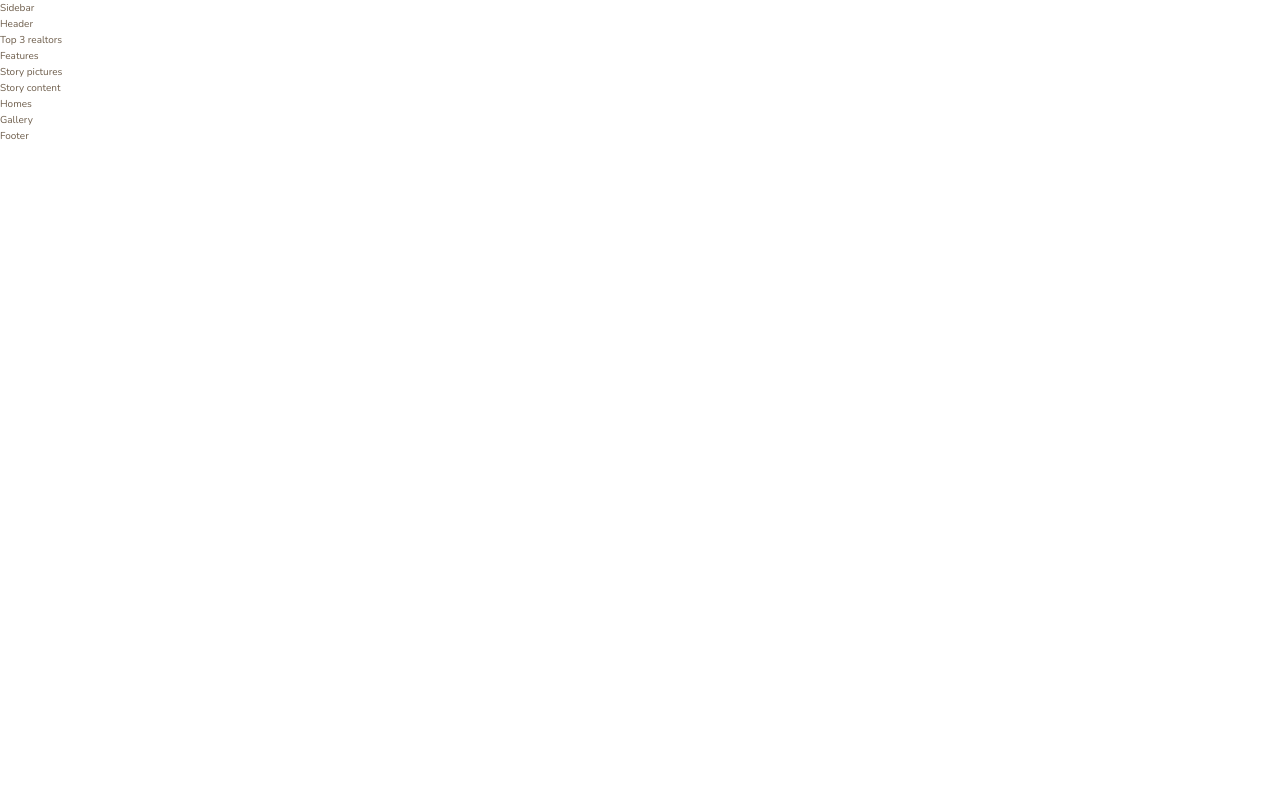
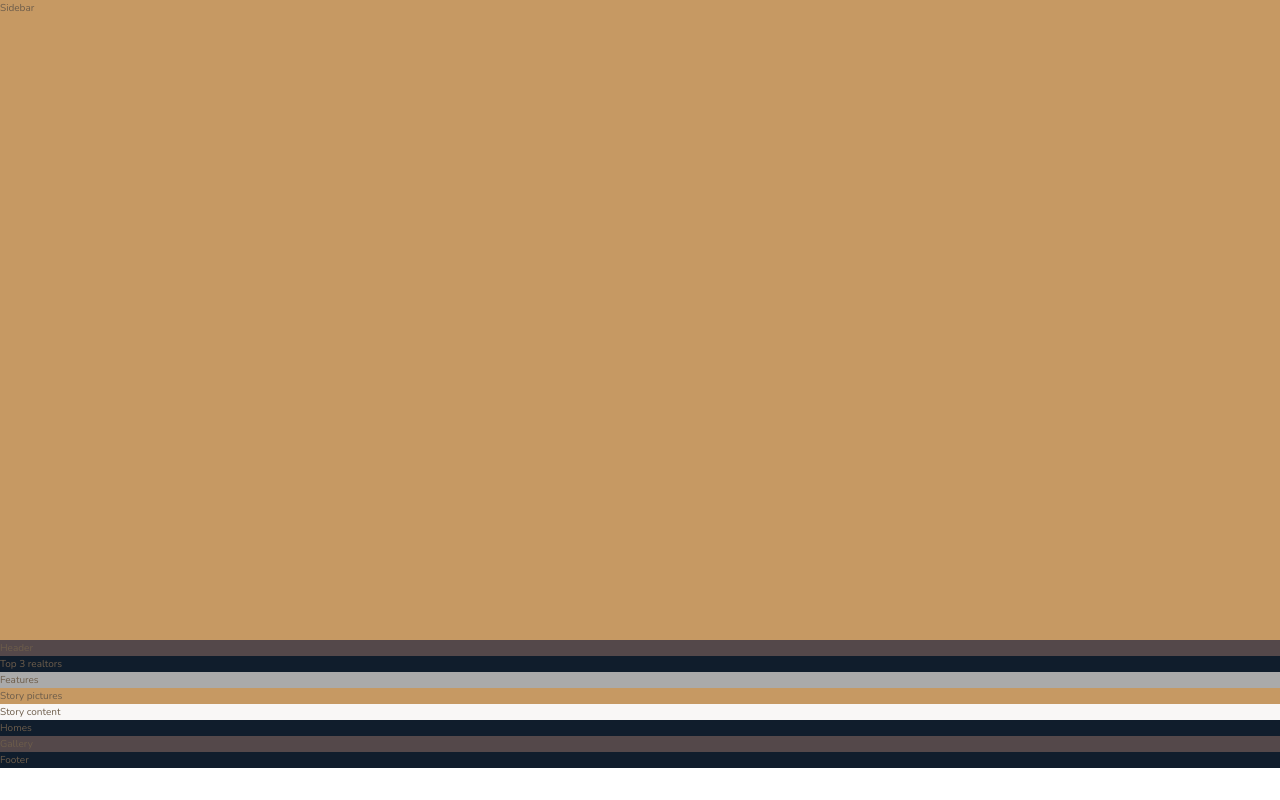
Before and after one commit to lightbuild/Nexter-Advanced-CSS, a Vue app: page / in a window 1280 px wide. Built offline with nearby package versions, Linux system fonts and the light colour scheme.

Commit message:
完成各背景色修改

```diff
--- a/src/assets/style/_base.scss
+++ b/src/assets/style/_base.scss
@@ -33,3 +33,8 @@ body{
   font-weight: 300;
   line-height:1.6;
 }
+
+.container{
+  display: grid;
+  grid-template-rows:80vh min-content ;
+}
--- a/src/assets/style/_features.scss
+++ b/src/assets/style/_features.scss
@@ -0,0 +1,3 @@
+.features{
+  background-color: $color-grey-light-2 ;
+}
--- a/src/assets/style/_footer.scss
+++ b/src/assets/style/_footer.scss
@@ -0,0 +1,3 @@
+.footer{
+  background-color: $color-secondary;
+}
--- a/src/assets/style/_gallery.scss
+++ b/src/assets/style/_gallery.scss
@@ -0,0 +1,3 @@
+.gallery{
+  background-color: $color-grey-dark-1;
+}
--- a/src/assets/style/_header.scss
+++ b/src/assets/style/_header.scss
@@ -0,0 +1,3 @@
+.header{
+  background-color: $color-grey-dark-1;
+}
--- a/src/assets/style/_homes.scss
+++ b/src/assets/style/_homes.scss
@@ -0,0 +1,3 @@
+.homes{
+  background-color: $color-secondary;
+}
--- a/src/assets/style/_main.scss
+++ b/src/assets/style/_main.scss
@@ -1 +1,9 @@
 @import 'base';
+@import 'sidebar';
+@import 'header';
+@import 'realtors';
+@import 'features';
+@import 'story';
+@import 'homes';
+@import 'gallery';
+@import 'footer';
--- a/src/assets/style/_realtors.scss
+++ b/src/assets/style/_realtors.scss
@@ -0,0 +1,3 @@
+.realtors{
+  background-color: $color-secondary;
+}
--- a/src/assets/style/_sidebar.scss
+++ b/src/assets/style/_sidebar.scss
@@ -0,0 +1,3 @@
+.sidebar{
+  background-color: $color-primary;
+}
--- /dev/null
+++ b/src/assets/style/_story.scss
@@ -0,0 +1,9 @@
+.story{
+  &__pictures{
+    background-color: $color-primary;
+  }
+
+  &__content{
+    background-color: $color-grey-light-1;
+  }
+}
```
